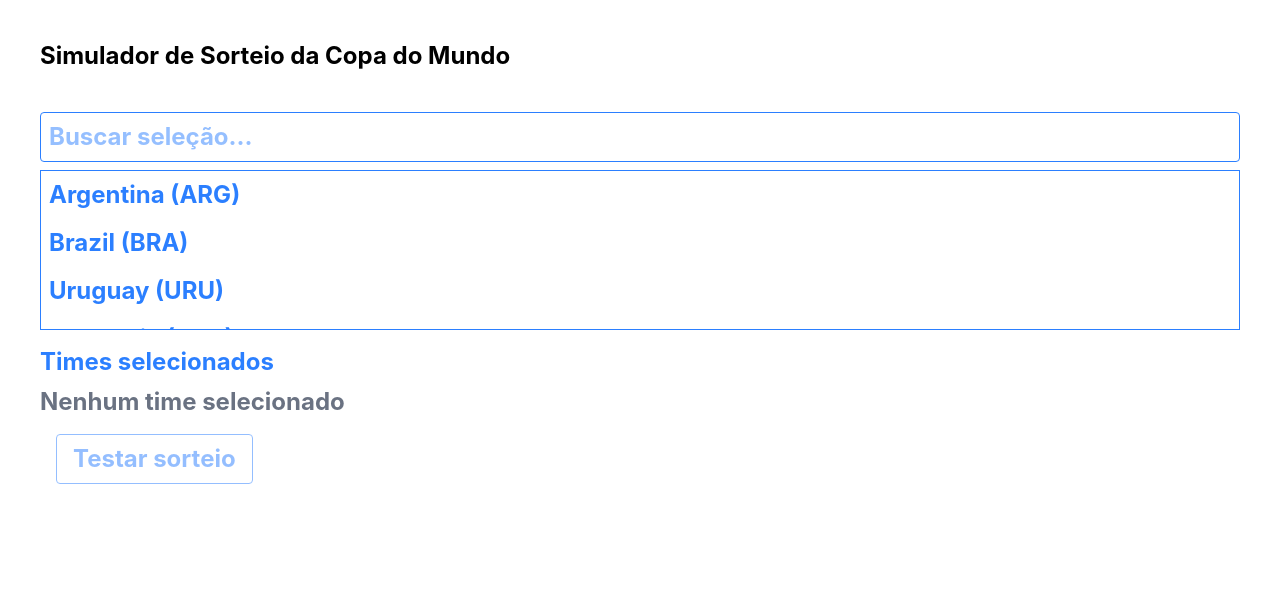
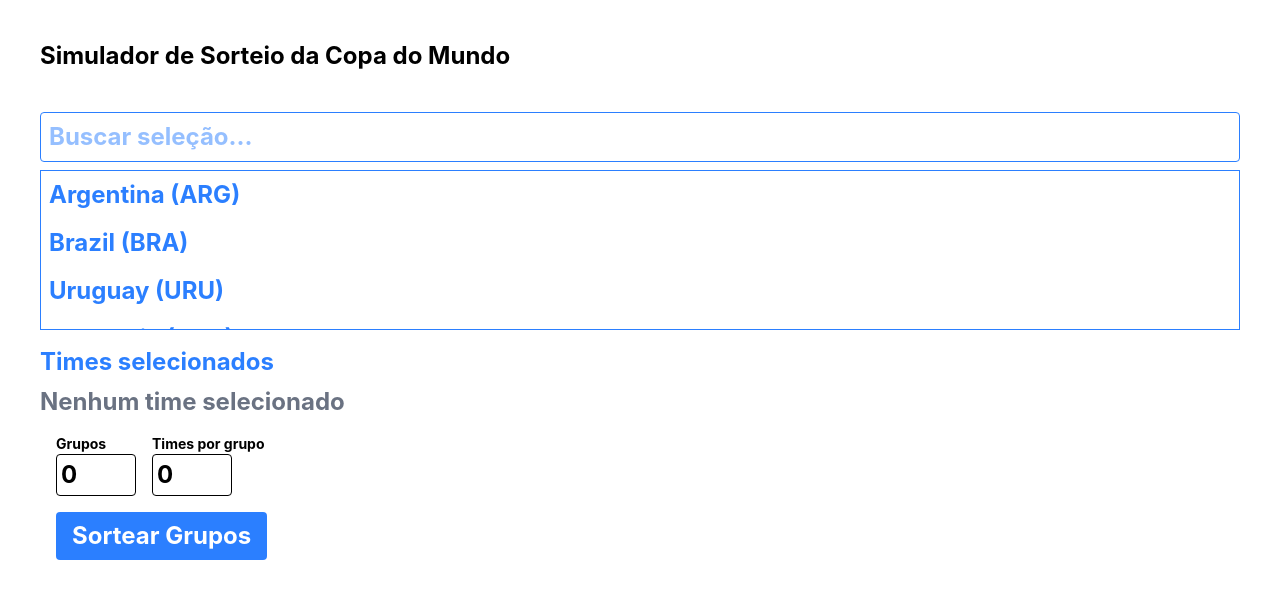
Before and after one commit to camiplvr/worldCupSimulator, a React (Vite) app: page / in a window 1280 px wide. Shown: the top 598 px of the page. Built offline with nearby package versions, Linux system fonts and the light colour scheme.

Commit message:
feat(draw): add dynamic configuration and persist draw results

```diff
--- a/src/App.tsx
+++ b/src/App.tsx
@@ -1,5 +1,5 @@
 import "./index.css";
-import { useState } from "react";
+import { useState, useEffect } from "react";
 import { SearchSelect } from "./components/SearchSelect/SearchSelect";
 import { SelectedTeams } from "./components/SelectedTeams/SelectedTeams";
 import { drawGroups } from "./services/drawGroups";
@@ -9,16 +9,28 @@ import type { Group } from "./types";
 function App() {
   const { selectedTeams } = useDrawStore();
   const [error, setError] = useState("");
-  const [groups, setGroups] = useState<Group[]>([]);
+  const [groups, setGroups] = useState<Group[]>(() => {
+    const saved = localStorage.getItem("draw-results");
+    return saved ? JSON.parse(saved) : [];
+  });
+  const [groupCount, setGroupCount] = useState(0);
+  const [groupSize, setGroupSize] = useState(0);
+  const totalNeeded = groupCount * groupSize;
+
+  useEffect(() => {
+    setGroups([]);
+  }, [groupCount, groupSize]);
 
   const handleTest = () => {
     try {
-      const groups = drawGroups(selectedTeams, 4, 4);
+      const groups = drawGroups(selectedTeams, groupCount, groupSize);
       setGroups(groups);
+      localStorage.setItem("draw-results", JSON.stringify(groups));
     } catch (err: any) {
       setError(err.message);
     }
   };
+
   return (
     <>
       <div className="bg-white text-black font-bold p-10 text-2xl">
@@ -29,13 +41,42 @@ function App() {
           {error && <p className="text-red-500 mt-2">{error}</p>}
         </div>
         <div className="p-4">
+          <div className="flex gap-4 mb-4">
+            <div>
+              <label className="block text-sm">Grupos</label>
+              <input
+                type="number"
+                min={1}
+                value={groupCount}
+                onChange={(e) => setGroupCount(Number(e.target.value))}
+                className="border p-1 rounded w-20"
+              />
+            </div>
+
+            <div>
+              <label className="block text-sm">Times por grupo</label>
+              <input
+                type="number"
+                min={1}
+                value={groupSize}
+                onChange={(e) => setGroupSize(Number(e.target.value))}
+                className="border p-1 rounded w-20"
+              />
+            </div>
+          </div>
+
           <button
             onClick={handleTest}
-            disabled={selectedTeams.length < 16}
-            className="disabled:opacity-50 border border-blue-500 text-blue-500 px-4 py-2 rounded hover:bg-blue-500 hover:text-white transition"
+            disabled={selectedTeams.length < totalNeeded}
+            className="bg-blue-500 text-white px-4 py-2 rounded disabled:opacity-50"
           >
-            Testar sorteio
+            Sortear Grupos
           </button>
+          {selectedTeams.length < totalNeeded && (
+            <p className="text-gray-500 mt-2">
+              Selecione {totalNeeded - selectedTeams.length} times para sortear
+            </p>
+          )}
         </div>
         {groups.length > 0 && (
           <div className="mt-6 grid grid-cols-2 gap-4 grid grid-cols-1 md:grid-cols-2 lg:grid-cols-4">
```
